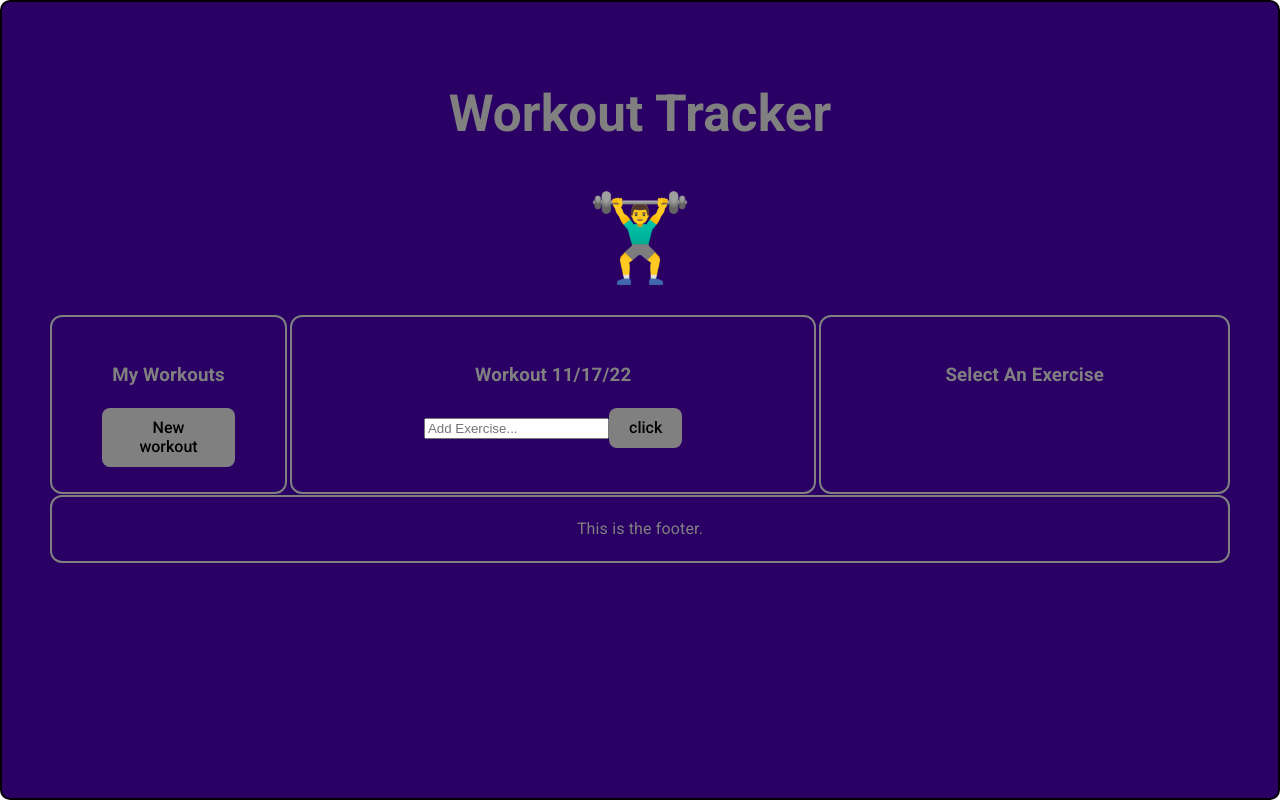
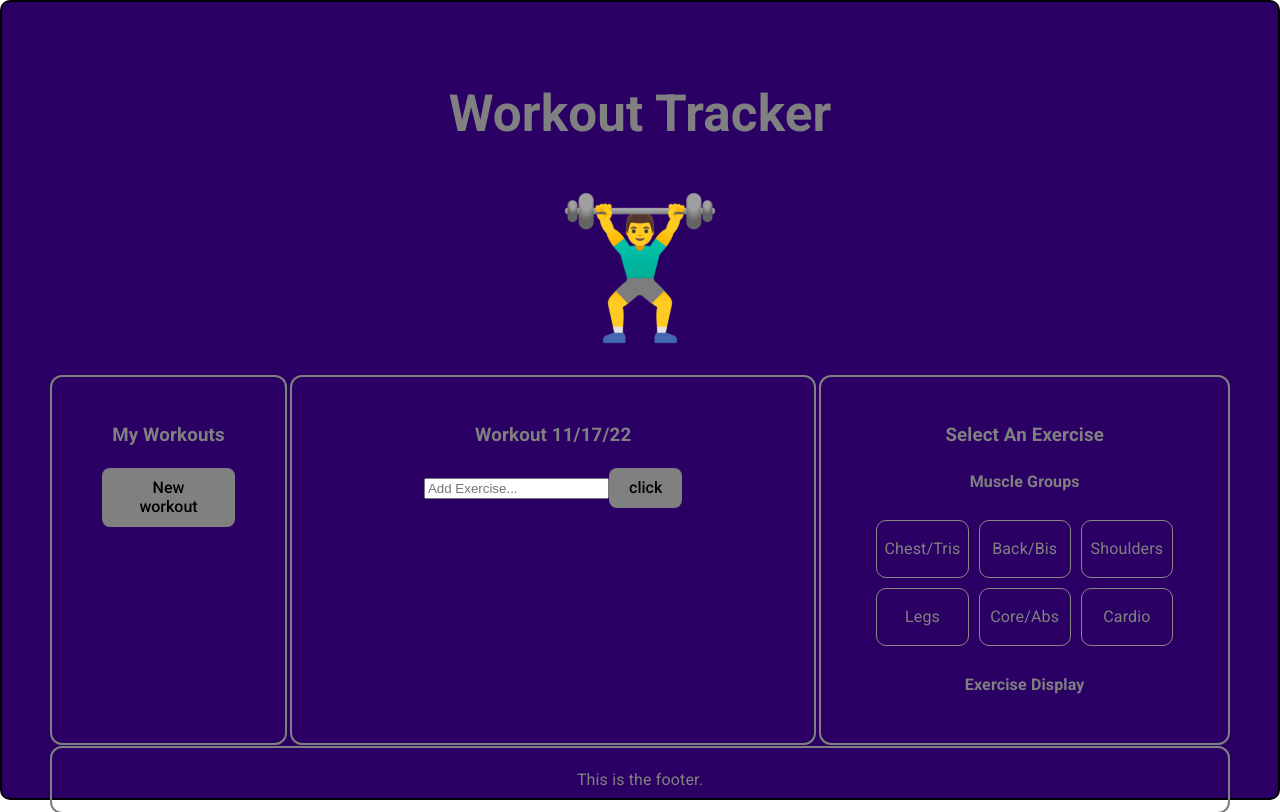
Before and after one commit to markcharlessmith/WorkoutTrackerApp, a React (Vite) app: page / in a window 1280 px wide. Built offline with nearby package versions, Linux system fonts and the light colour scheme.

Commit message:
created ExerciseDisplay.jsx, added muscle groups to ExerciseSelectorContainer.jsx

```diff
--- a/src/App.jsx
+++ b/src/App.jsx
@@ -6,6 +6,7 @@ import ExerciseSelectorContainer from './components/ExerciseSelectorContainer';
 import Footer from './components/Footer';
 import Man from './assets/man-lifting-weights.png';
 import Bicep from './assets/flexed-biceps.png';
+// import { useEffect } from 'react';
 const emojis = { Man, Bicep }
 
 function App() {
@@ -16,36 +17,33 @@ function App() {
   // state for workouts
   const [workouts, setWorkouts] = useState([]);
 
-  const [emoji, setEmoji] = useState(emojis.Man);
-
+  const [isHovered, setHovered] = useState(false);
 
   // functions for CRUD functionality
-  const addWorkout = () => {
-    fetch('http://localhost:5173/api/workout', {
-      method: 'Post',
-      headers: {
-        'Content-Type': 'application/json'
-      },
-      body: JSON.stringify({
+  // const addWorkout = () => {
+  //   fetch('http://localhost:5173/api/workout', {
+  //     method: 'Post',
+  //     headers: {
+  //       'Content-Type': 'application/json'
+  //     },
+  //     body: JSON.stringify({
 
-      })
-    })
-  }
-  const getWorkout = () => {}
-  const updateWorkout = () => {}
-  const deleteWorkout = () => {}
+  //     })
+  //   })
+  // }
+  // const getWorkout = () => {}
+  // const updateWorkout = () => {}
+  // const deleteWorkout = () => {}
 
   return (
     <div className="App">
       <h1>Workout Tracker</h1>
-      <button className='emojibutton' onClick={() => {setEmoji(emojis.Bicep); console.log(emoji)}}>
-      <img src={emoji} className='emoji' alt='emoji' />
+      <button className='emojibutton'
+       onMouseEnter={() => setHovered(true)}
+       onMouseLeave={() => setHovered(false)}>
+       {isHovered ? <img src={Bicep}/> : <img src={Man}/>}
       </button>
-      {/* <div className="card">
-        <button onClick={() => setCount((count) => count + 1)}>
-          count is {count}
-        </button>
-      </div> */}
+
       <div className='containers'>
         <div className='MyWorkoutsContainer'>
         <MyWorkoutsContainer/>
--- /dev/null
+++ b/src/components/ExerciseDisplay.jsx
@@ -0,0 +1,11 @@
+import React from 'react'
+
+const ExerciseDisplay = () => {
+  return (
+    <div>
+      <h4>Exercise Display</h4>
+    </div>
+  )
+}
+
+export default ExerciseDisplay
--- a/src/components/ExerciseSelectorContainer.jsx
+++ b/src/components/ExerciseSelectorContainer.jsx
@@ -1,9 +1,24 @@
-import React from 'react'
+import React from 'react';
+import MuscleGroups from './MuscleGroups';
+import ExerciseDisplay from './ExerciseDisplay';
 
 const ExerciseSelectorContainer = () => {
   return (
-    <div>
+    <div className='exerciseselector'>
       <h3>Select An Exercise</h3>
+      <h4>Muscle Groups</h4>
+      <div className='exerciseselector_musclegroups'>
+      {/* <MuscleGroups /> ... use .map() */}
+      <MuscleGroups text="Chest/Tris"/>
+      <MuscleGroups text="Back/Bis"/>
+      <MuscleGroups text="Shoulders"/>
+      <MuscleGroups text="Legs"/>
+      <MuscleGroups text="Core/Abs"/>
+      <MuscleGroups text="Cardio"/>
+      </div>
+      <div className='exerciseselector_exercisedisplay'>
+        <ExerciseDisplay />
+      </div>
     </div>
   )
 }
--- a/src/components/MuscleGroups.jsx
+++ b/src/components/MuscleGroups.jsx
@@ -1,9 +1,12 @@
 import React from 'react'
 
-const MuscleGroups = () => {
+const MuscleGroups = ({ text }) => {
+  // will have text as an argument
   return (
-    <div>
-      Muscle Groups
+    <div className='musclegroups'>
+      <div className='musclegroups_text'>
+        <p>{text}</p>
+      </div>
     </div>
   )
 }
--- a/src/styles.css
+++ b/src/styles.css
@@ -70,6 +70,12 @@
   padding: 25px 50px;
 }
 
+.exerciseselector_musclegroups {
+  flex: 1;
+  display: grid;
+  grid-template-columns: repeat(3, 1fr);
+}
+
 .Footer {
   margin-top: 5px;
   padding: 20px 20px;
@@ -82,6 +88,20 @@
   background-color: gray;
   outline: 2px solid yellow;
   text-align: center;
+}
+
+.musclegroups {
+  display: flex;
+  width: 100%;
+  height: 100%;
+  flex-direction: column;
+  cursor: pointer;
+}
+
+.musclegroups_text {
+  border: solid 1px #888;
+  border-radius: 10px;
+  margin: 5px 5px;;
 }
 
 .logo {
```
